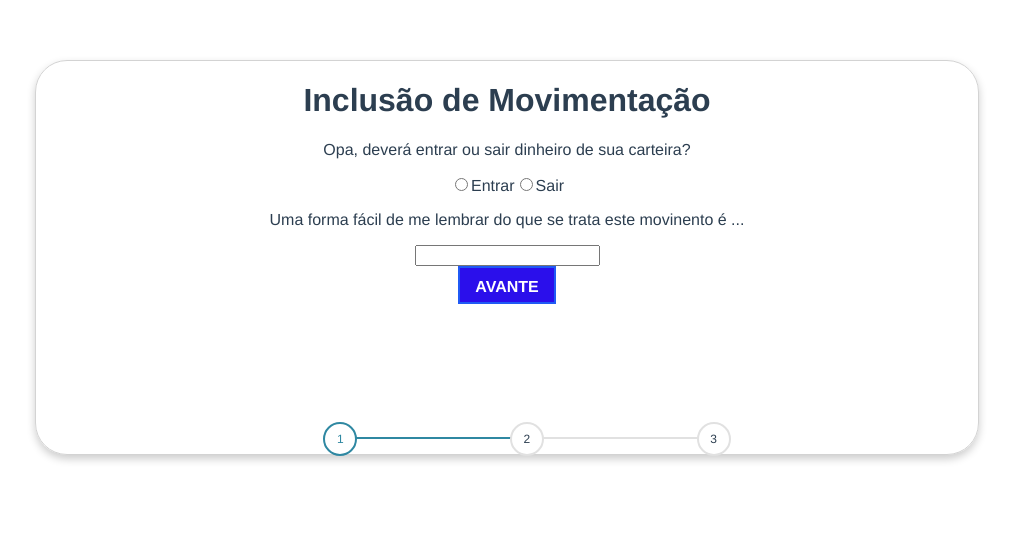
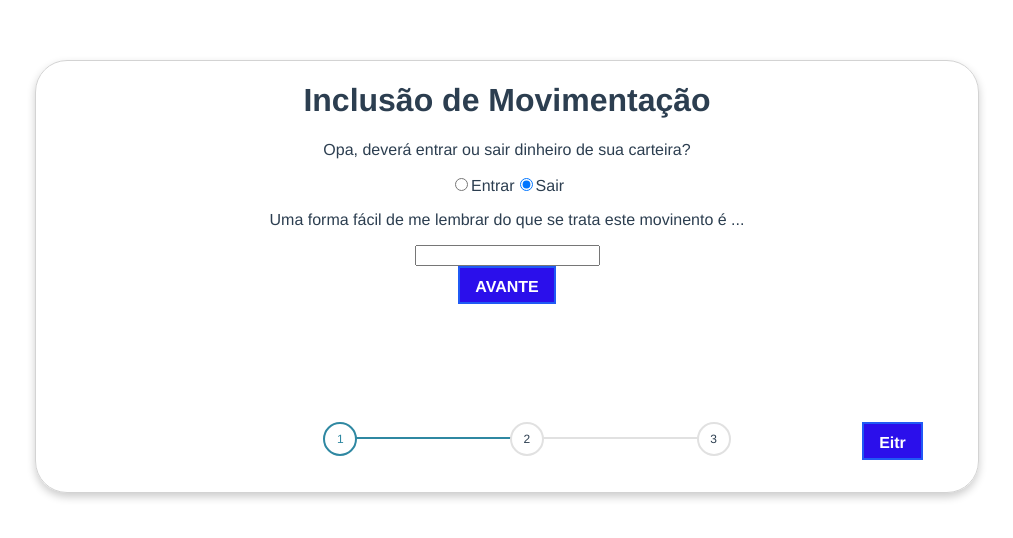
Before and after one commit to vitormarcal/asteya-front, a Vue app: page / in a window 1280 px wide. Shown: the top 538 px of the page, without its empty margins (133-1146 px from the left). Built offline with nearby package versions, Linux system fonts and the light colour scheme.

Commit message:
ADD binds formulario

```diff
--- a/src/components/DetalhamentoMovimento.vue
+++ b/src/components/DetalhamentoMovimento.vue
@@ -1,18 +1,18 @@
 <template>
     <div id="detalhamentoMovimento">
         <p>O melhor meio de pagamento é ...</p>
-        <input id="meio-pagamento" type="text" placeholder="valor"/>
+        <input id="meio-pagamento" type="text" placeholder="valor" v-model="detalhameto.meioPagamento.descricao"/>
         <p>Essa é sua chance de detalhar algo relacionado ao movimento!</p>
-        <input id="item" type="text" placeholder="item"/>
+        <input id="item" type="text" placeholder="item" v-model="detalhameto.item.descricao"/>
         <p>Você também pode adicionar algumas tags</p>
         <input id="tag" type="text" placeholder="tag" v-model="tag" @keyup.enter="addTag"/>
 
         <ul>
-            <li v-for="(tag) in tags" :key="tag"> {{tag}}</li>
+            <li v-for="(tag) in detalhameto.tags" :key="tag"> {{tag}}</li>
         </ul>
 
         <a class="button" @click="decrease">VOLTAR</a>
-        <a class="button" @click="save">PRÓXIMO</a>
+        <a class="button" @click="save">PRONTO</a>
     </div>
 
 </template>
@@ -20,13 +20,13 @@
     export default {
         name: 'DetalhamentoMovimento',
         data: () => ({
-            tags: [],
             tag: '',
+            detalhameto: {meioPagamento: {id: undefined, descricao: ''}, item: {id: undefined, descricao: '', tags: []}}
         }),
         methods: {
             addTag() {
                 if (this.tag && this.tag !== '') {
-                    this.tags.push(this.tag);
+                    this.detalhameto.tags.push(this.tag);
                     this.tag = ''
                 }
             },
--- a/src/components/InclusaoMovimento.vue
+++ b/src/components/InclusaoMovimento.vue
@@ -2,16 +2,21 @@
     <div class="container">
         <div class="card">
         <h1>Inclusão de Movimentação</h1>
+            <span v-if="step===4">sucesso</span>
+            <span v-else-if="step===5">insucesso</span>
             <informacao-movimento v-if="step === 1" :step="step" @interface="step = $event"/>
             <valoracao-movimento v-else-if="step ===2" :step="step" @interface="step = $event"/>
             <detalhamento-movimento v-else-if="step === 3" :step="step" @interface="step = $event"/>
             <br/>
-            <progress-bar :step="step" @interface="step = $event"/>
+            <progress-bar :step="step" @interface="step = $event" />
+            <a class="button" @click="save" >Eitr</a>
         </div>
     </div>
 </template>
 
 <script>
+
+    import MovimentoService from '@/services/MovimentoService'
     import InformacaoMovimento from "./InformacaoMovimento";
     import ValoracaoMovimento from "./ValoracaoMovimento";
     import DetalhamentoMovimento from "./DetalhamentoMovimento";
@@ -19,10 +24,18 @@
     export default {
         components: {ProgressBar, DetalhamentoMovimento, ValoracaoMovimento, InformacaoMovimento},
         data: () => ({
-            step: 1
+            step: 1,
+            movimento: {}
         }),
         methods: {
-
+            async save () {
+                const response = await MovimentoService.create(this.movimento);
+                if (response.status >= 200 && response.status < 300) {
+                    this.step = 4;
+                } else {
+                    this.step = 5;
+                }
+            }
         }
     }
 
--- a/src/components/InformacaoMovimento.vue
+++ b/src/components/InformacaoMovimento.vue
@@ -2,16 +2,16 @@
     <div id="informacaoMovimento">
         <div>
             <p>Opa, deverá entrar ou sair dinheiro de sua carteira?</p>
-            <input type="radio" id="entrada" value="Entrada"/>
+            <input type="radio" id="entrada" value="ATIVO" v-model="informacao.tipoMovimento"/>
             <label for="entrada">Entrar</label>
-            <input type="radio" id="saida" value="Saída"/>
+            <input type="radio" id="saida"  value="PASSIVO" v-model="informacao.tipoMovimento"/>
             <label for="saida">Sair</label>
         </div>
 
         <div>
             <div>
                 <p>Uma forma fácil de me lembrar do que se trata este movinento é ...</p>
-                <input id="descricao" type="text"/>
+                <input id="descricao" type="text" v-model="informacao.descricao"/>
             </div>
         </div>
         <a class="button" @click="increase">AVANTE</a>
@@ -21,6 +21,9 @@
 <script>
     export default {
         name: 'InformacaoMovimento',
+        data: () => ({
+            informacao: {descricao : '', tipoMovimento: 'PASSIVO'}
+        }),
         methods: {
             increase() {
                 this.$emit('interface', 2)
--- a/src/components/ValoracaoMovimento.vue
+++ b/src/components/ValoracaoMovimento.vue
@@ -2,14 +2,17 @@
     <div id="valoracaoMovimento">
             <div>
                 <p>O valor deste movimento é ...</p>
-                <input id="descricao" type="text" placeholder="valor"/>
+                <input id="descricao" type="text" placeholder="valor" v-model="valoracao.valor"/>
                 <p>Então, este movimento irá se repetir outras vezes?</p>
-                <input type="radio" id="sim" value="S"/>
+                <input type="radio" id="sim" value="S" v-model="repetivel"/>
                 <label for="sim">SIM</label>
-                <input type="radio" id="nao" value="N"/>
+                <input type="radio" id="nao" value="N" v-model="repetivel"/>
                 <label for="nao">NÂO</label>
-                <p>Quantas?</p>
-                <input type="number" placeholder="quantidade de repetições/parcelas"/>
+                <div v-if="repetivel === 'S'">
+                    <p>Quantas?</p>
+                    <input type="number" v-model="valoracao.recorrencia" placeholder="quantidade de repetições/parcelas"/>
+                </div>
+
             </div>
         <a class="button" @click="decrease">VOLTAR</a>
         <a class="button" @click="increase">PRÓXIMO</a>
@@ -19,6 +22,10 @@
 <script>
     export default {
         name: 'ValoracaoMovimento',
+        data: () => ({
+            repetivel: 'N',
+            valoracao: {valor: 0, recorrencia: 1}
+        }),
         methods: {
             increase() {
                 this.$emit('interface', 3)
```
